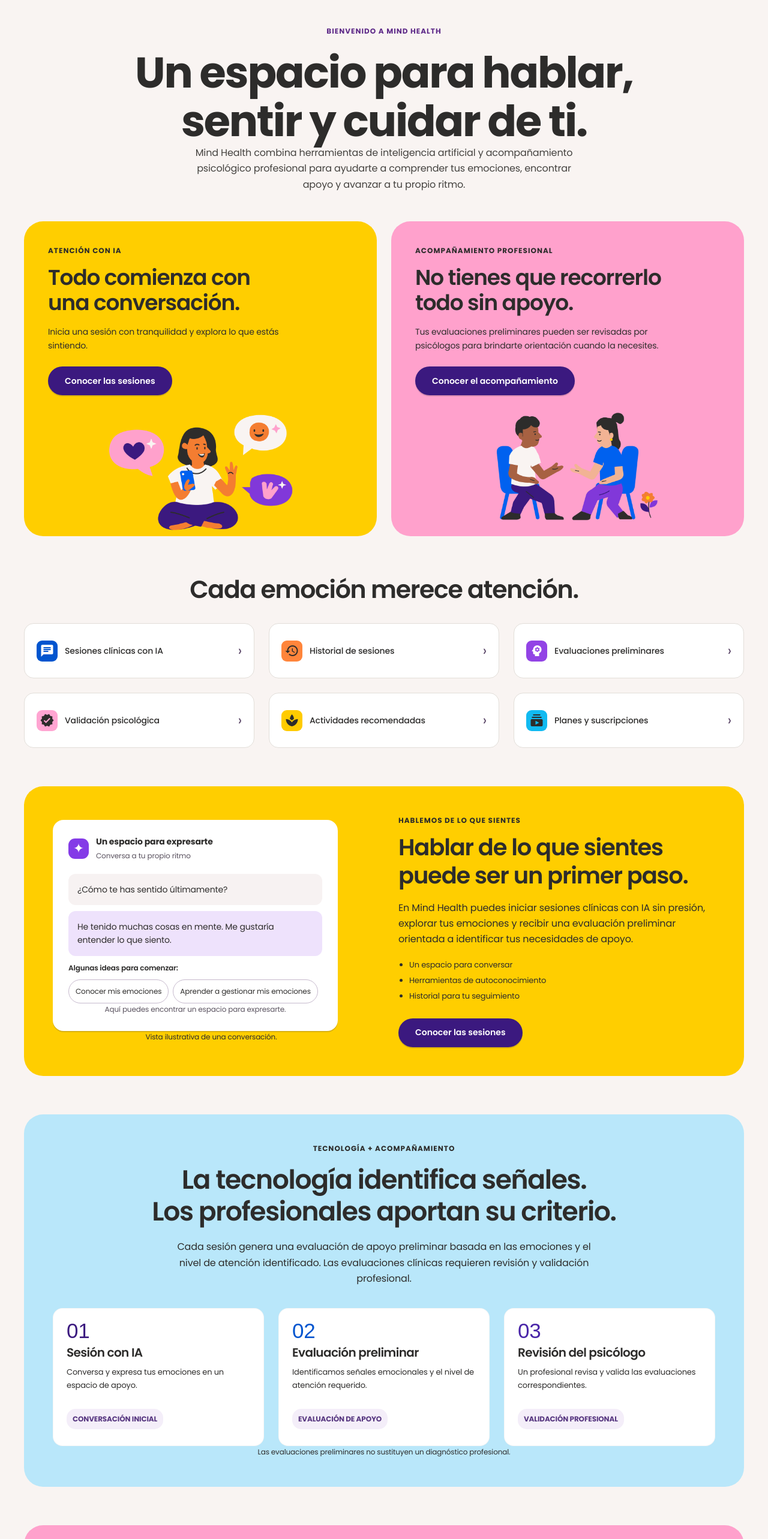
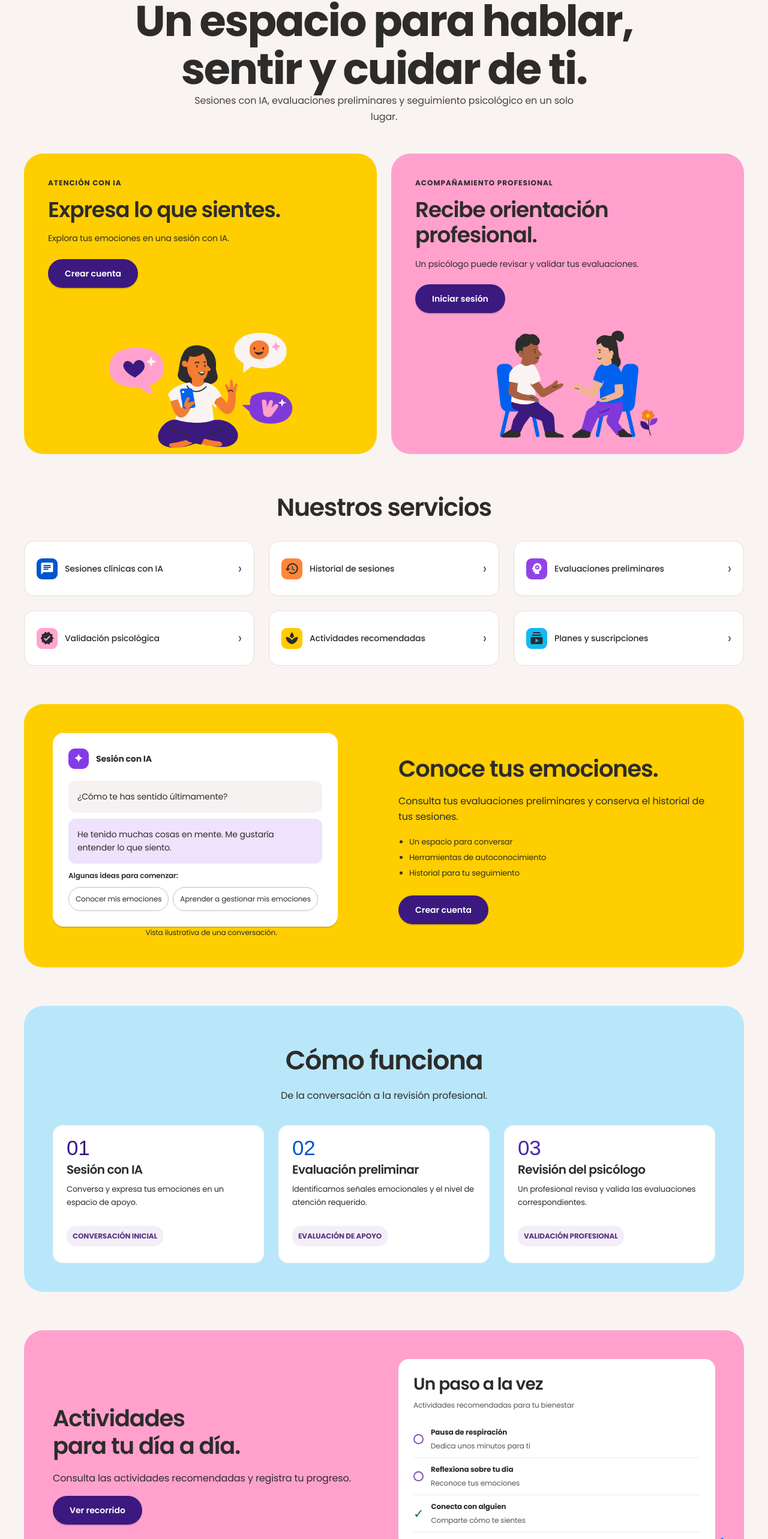
Before and after one commit to DCN51/ArquitecturaDeAplicacionesWebFrontend, an Angular app: page / in a window 1280 px wide. Shown: the part 184-2750 px from the top of the page at 60% size. Built offline with nearby package versions, Linux system fonts and the light colour scheme; a web font is replaced by a local one.

Commit message:
feat: actualizar contenido de la landing

```diff
--- a/src/app/components/homecomponent/homecomponent.css
+++ b/src/app/components/homecomponent/homecomponent.css
@@ -146,9 +146,9 @@
 /* HEADER */
 
 .header {
-  background: #f9f4f2;
+  background: #e8dfda;
   color: var(--oscuro);
-  border-bottom: 1px solid #e2ded9;
+  border-bottom: 1px solid #cbbdb5;
 }
 
 .header-contenido {
@@ -955,14 +955,16 @@
 
 .footer {
   margin-bottom: 24px;
-  padding: 32px 0 0;
-  border-top: 1px solid #e2ded9;
+  padding: 32px;
+  border: 1px solid #cbbdb5;
+  border-radius: 24px;
+  background: #e8dfda;
   color: var(--oscuro);
 }
 
 .footer-grid {
   display: grid;
-  grid-template-columns: 1.6fr repeat(4, 1fr);
+  grid-template-columns: 1.6fr repeat(3, 1fr);
   gap: 30px;
   padding-bottom: 38px;
 }
@@ -1009,7 +1011,7 @@
   justify-content: space-between;
   gap: 20px;
   padding-top: 18px;
-  border-top: 1px solid #e2ded9;
+  border-top: 1px solid #cbbdb5;
   color: #514955;
   font-size: 12px;
   line-height: 1.7;
--- a/src/app/components/homecomponent/homecomponent.html
+++ b/src/app/components/homecomponent/homecomponent.html
@@ -1,10 +1,5 @@
 
 <div class="landing">
-
-  <!-- BARRA SUPERIOR -->
-  <div class="barra-anuncio">
-    Tu bienestar es valioso y merece un espacio para ser escuchado.
-  </div>
 
   <!-- HEADER -->
   <header class="header">
@@ -39,20 +34,14 @@
     <!-- SECCIÓN 1: INICIO -->
     <section class="hero contenedor" id="inicio">
 
-      <span class="eyebrow hero-etiqueta">
-        BIENVENIDO A MIND HEALTH
-      </span>
-
       <h1>
         Un espacio para hablar,<br>
         sentir y cuidar de ti.
       </h1>
 
       <p class="hero-descripcion">
-        Mind Health combina herramientas de inteligencia artificial
-        y acompañamiento psicológico profesional para ayudarte
-        a comprender tus emociones, encontrar apoyo y avanzar
-        a tu propio ritmo.
+        Sesiones con IA, evaluaciones preliminares
+        y seguimiento psicológico en un solo lugar.
       </p>
 
       <div class="hero-tarjetas">
@@ -63,17 +52,16 @@
             <span class="eyebrow">ATENCIÓN CON IA</span>
 
             <h2>
-              Todo comienza con una conversación.
+              Expresa lo que sientes.
             </h2>
 
             <p>
-              Inicia una sesión con tranquilidad y explora
-              lo que estás sintiendo.
+              Explora tus emociones en una sesión con IA.
             </p>
 
             <a matButton="filled" routerLink="/registrarse"
                class="boton boton-oscuro">
-              Conocer las sesiones
+              Crear cuenta
             </a>
           </div>
 
@@ -93,18 +81,16 @@
             </span>
 
             <h2>
-              No tienes que recorrerlo todo sin apoyo.
+              Recibe orientación profesional.
             </h2>
 
             <p>
-              Tus evaluaciones preliminares pueden ser revisadas
-              por psicólogos para brindarte orientación
-              cuando la necesites.
+              Un psicólogo puede revisar y validar tus evaluaciones.
             </p>
 
             <a matButton="filled" routerLink="/iniciar-sesion"
                class="boton boton-oscuro">
-              Conocer el acompañamiento
+              Iniciar sesión
             </a>
           </div>
 
@@ -123,7 +109,7 @@
     <section class="recursos contenedor" id="servicios">
 
       <h2 class="titulo-seccion">
-        Cada emoción merece atención.
+        Nuestros servicios
       </h2>
 
       <div class="recursos-grid">
@@ -170,8 +156,7 @@
             <span class="icono-chat">✦</span>
 
             <div>
-              <strong>Un espacio para expresarte</strong>
-              <small>Conversa a tu propio ritmo</small>
+              <strong>Sesión con IA</strong>
             </div>
           </div>
 
@@ -193,10 +178,6 @@
             <span>Aprender a gestionar mis emociones</span>
           </div>
 
-          <p class="chat-pie">
-            Aquí puedes encontrar un espacio para expresarte.
-          </p>
-
         </div>
 
         <p class="texto-ilustrativo">
@@ -207,20 +188,13 @@
 
       <div class="bloque-informacion">
 
-        <span class="eyebrow">
-          HABLEMOS DE LO QUE SIENTES
-        </span>
-
         <h2>
-          Hablar de lo que sientes
-          puede ser un primer paso.
+          Conoce tus emociones.
         </h2>
 
         <p>
-          En Mind Health puedes iniciar sesiones clínicas con IA
-          sin presión, explorar tus emociones y recibir
-          una evaluación preliminar orientada a identificar
-          tus necesidades de apoyo.
+          Consulta tus evaluaciones preliminares
+          y conserva el historial de tus sesiones.
         </p>
 
         <ul class="lista-beneficios">
@@ -231,7 +205,7 @@
 
         <a matButton="filled" routerLink="/registrarse"
            class="boton boton-oscuro">
-          Conocer las sesiones
+          Crear cuenta
         </a>
 
       </div>
@@ -242,20 +216,12 @@
     <section class="contenedor bloque-proceso"
              id="como-funciona">
 
-      <span class="eyebrow">
-        TECNOLOGÍA + ACOMPAÑAMIENTO
-      </span>
-
       <h2>
-        La tecnología identifica señales.<br>
-        Los profesionales aportan su criterio.
+        Cómo funciona
       </h2>
 
       <p class="proceso-descripcion">
-        Cada sesión genera una evaluación de apoyo preliminar
-        basada en las emociones y el nivel de atención
-        identificado. Las evaluaciones clínicas requieren
-        revisión y validación profesional.
+        De la conversación a la revisión profesional.
       </p>
 
       <div class="pasos-grid">
@@ -282,11 +248,6 @@
 
       </div>
 
-      <p class="nota-proceso">
-        Las evaluaciones preliminares no sustituyen
-        un diagnóstico profesional.
-      </p>
-
     </section>
 
     <!-- SECCIÓN 5: ACTIVIDADES -->
@@ -295,24 +256,17 @@
 
       <div class="bloque-informacion">
 
-        <span class="eyebrow">
-          BIENESTAR EN TU RUTINA
-        </span>
-
         <h2>
-          Pequeñas acciones para
-          seguir avanzando.
+          Actividades para tu día a día.
         </h2>
 
         <p>
-          Las actividades pueden ayudarte a desarrollar
-          hábitos de autocuidado. Mind Health contempla
-          recomendaciones de bienestar para acompañar
-          tu progreso emocional.
+          Consulta las actividades recomendadas
+          y registra tu progreso.
         </p>
 
         <a matButton="filled" href="#recorrido" class="boton boton-oscuro">
-          Explorar mi bienestar
+          Ver recorrido
         </a>
 
       </div>
@@ -358,11 +312,6 @@
               <small>Comparte cómo te sientes</small>
             </div>
 
-          </div>
-
-          <div class="actividad-mensaje">
-            Mi recordatorio:<br>
-            Hoy puedo dedicarme un momento.
           </div>
 
         </div>
@@ -441,19 +390,13 @@
 
       <div class="bloque-informacion">
 
-        <span class="eyebrow texto-morado">
-          ACOMPAÑAMIENTO Y RESPALDO
-        </span>
-
         <h2>
-          Cuando se necesita más atención,
-          el seguimiento profesional importa.
+          Seguimiento psicológico.
         </h2>
 
         <p>
-          Los psicólogos pueden revisar evaluaciones,
-          valorar situaciones que requieran mayor
-          atención y acompañar el proceso de orientación.
+          Los psicólogos revisan las evaluaciones
+          que requieren atención y validan los resultados.
         </p>
 
         <div class="aviso">
@@ -462,21 +405,13 @@
             La IA no reemplaza la atención profesional.
           </strong>
 
-          <span>
-            Mind Health utiliza la tecnología como
-            herramienta de apoyo, no como sustituto
-            de una evaluación clínica.
-          </span>
-
         </div>
 
       </div>
 
       <div class="panel-acompanamiento">
 
-        <h3>Acompañamiento, paso a paso.</h3>
-
-        <p>Así puede avanzar una evaluación:</p>
+        <h3>Estado de tu evaluación</h3>
 
         <div class="estado">
 
@@ -513,7 +448,7 @@
 
         <a routerLink="/iniciar-sesion"
            class="enlace-panel">
-          Conocer las evaluaciones validadas ›
+          Consultar evaluaciones ›
         </a>
 
       </div>
@@ -524,26 +459,19 @@
     <section class="contenedor planes" id="planes">
 
       <h2 class="titulo-seccion">
-        Encuentra un plan para<br>
-        acompañar tu bienestar.
+        Planes y suscripciones
       </h2>
 
       <div class="bloque bloque-planes">
 
         <div class="bloque-informacion">
 
-          <span class="eyebrow texto-morado">
-            PLANES MIND HEALTH
-          </span>
-
           <h2>
-            Elige con información clara.
+            Elige tu plan.
           </h2>
 
           <p>
-            Compara las opciones disponibles,
-            conoce sus características y elige
-            la que mejor se adapte a tus necesidades.
+            Compara precios y servicios incluidos.
           </p>
 
           <a matButton="filled" routerLink="/planes/listar"
@@ -555,12 +483,7 @@
 
         <div class="catalogo-preview">
 
-          <h3>Catálogo pendiente de conocer</h3>
-
-          <p>
-            Las opciones, condiciones y precios se muestran
-            directamente en el catálogo oficial.
-          </p>
+          <h3>Servicios según tu plan</h3>
 
           <ul>
             @for (beneficio of beneficios; track beneficio) {
@@ -583,7 +506,7 @@
     <section class="contenedor conexion">
 
       <h2 class="titulo-seccion">
-        Un espacio que nos conecta.
+        Tu espacio en Mind Health
       </h2>
 
       <div class="conexion-grid">
@@ -597,20 +520,16 @@
             </span>
 
             <h2>
-              Tu bienestar,<br>
-              a tu ritmo.
+              Pacientes
             </h2>
 
             <p>
-              Conversa, reconoce tus emociones
-              y avanza a tu propio ritmo.
-              En Mind Health encontrarás un
-              primer espacio de apoyo.
+              Accede a tus sesiones, evaluaciones y actividades.
             </p>
 
             <a matButton="filled" routerLink="/registrarse"
                class="boton boton-oscuro">
-              Empezar mi proceso
+              Crear cuenta
             </a>
 
           </div>
@@ -631,19 +550,16 @@
             </span>
 
             <h2>
-              Tu criterio hace<br>
-              la diferencia.
+              Profesionales
             </h2>
 
             <p>
-              Conoce las evaluaciones que necesitan
-              seguimiento y el acompañamiento
-              profesional disponible.
+              Revisa evaluaciones pendientes y realiza su seguimiento.
             </p>
 
             <a matButton="filled" routerLink="/iniciar-sesion"
                class="boton boton-oscuro">
-              Conocer el seguimiento
+              Iniciar sesión
             </a>
 
           </div>
@@ -665,18 +581,12 @@
       <div>
 
         <h2>
-          Tu bienestar merece ser escuchado.
+          Empieza hoy.
         </h2>
-
-        <p>
-          Empieza a conocer Mind Health y descubre
-          un espacio para explorar tus emociones
-          y cuidar de ti.
-        </p>
 
         <a matButton="filled" routerLink="/registrarse"
            class="boton boton-oscuro">
-          Crear mi espacio
+          Crear cuenta
         </a>
 
       </div>
@@ -700,11 +610,6 @@
         <a routerLink="/" class="footer-logo">
           <img src="/logo-mindhealth.png" alt="Mind Health" width="142" height="57">
         </a>
-
-        <p>
-          Un espacio para expresar tus emociones,
-          encontrar orientación y cuidar de ti.
-        </p>
 
       </div>
 
@@ -732,12 +637,6 @@
         </a>
       </div>
 
-      <div>
-        <h3>Información</h3>
-        <p>Bienestar emocional</p>
-        <p>Orientación y uso responsable</p>
-      </div>
-
     </div>
 
     <div class="footer-inferior">
@@ -746,10 +645,6 @@
         © Mind Health. Todos los derechos reservados.
       </span>
 
-      <span>
-        Hecho para acompañar tu bienestar emocional.
-      </span>
-
     </div>
 
   </footer>
--- a/src/app/components/menucomponent/menucomponent.css
+++ b/src/app/components/menucomponent/menucomponent.css
@@ -4,8 +4,8 @@
   padding: 16px max(24px, calc((100% - 1200px) / 2));
   flex-wrap: wrap;
   gap: 8px;
-  border-bottom: 1px solid #e2ded9;
-  background: #f9f4f2;
+  border-bottom: 1px solid #cbbdb5;
+  background: #e8dfda;
   color: #2d2c2b;
   --mat-button-text-label-text-color: #39303f;
 }
```
